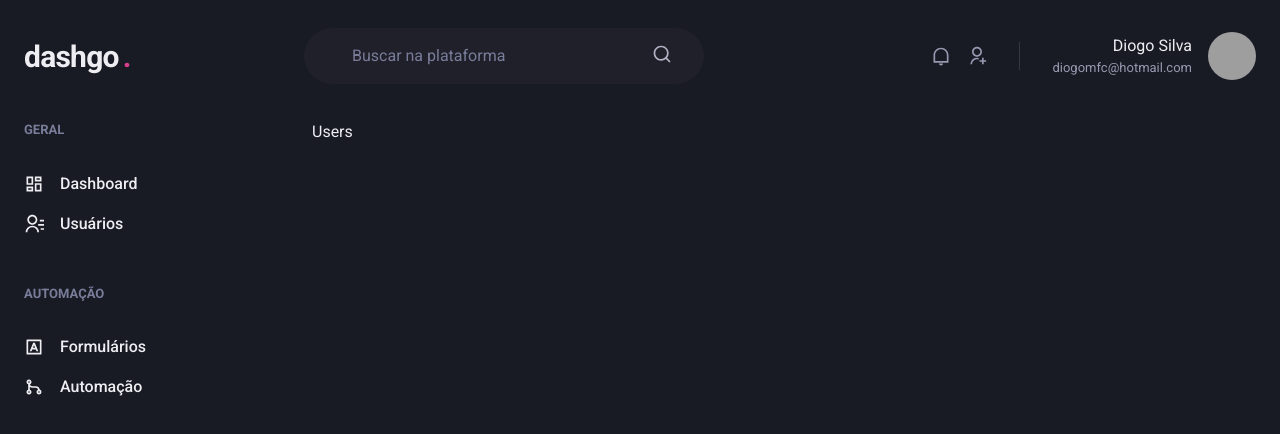
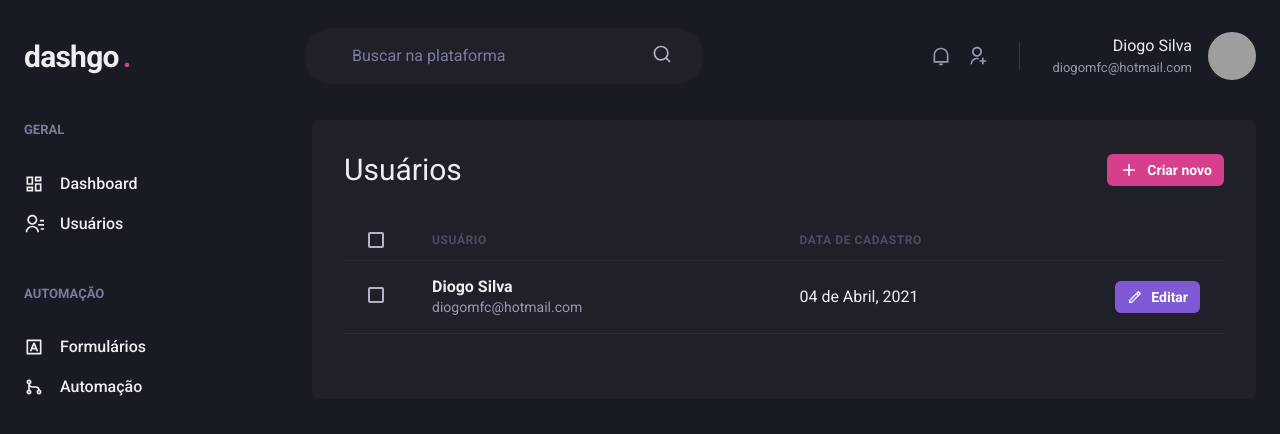
Before and after one commit to diogomfc/Dashboard-DashGO, a Next.js app in the folder dashgo/: page /users in a window 1280 px wide. Shown: the top 434 px of the page. Built offline with nearby package versions, Linux system fonts and the light colour scheme; grey boxes are pictures that could not be loaded.

Commit message:
Create page users

```diff
--- a/dashgo/src/pages/users/index.tsx
+++ b/dashgo/src/pages/users/index.tsx
@@ -1,5 +1,22 @@
 import React from "react";
-import { Box, Flex, SimpleGrid, Text, theme } from '@chakra-ui/react';
+import {
+  Box,
+  Flex,
+  Heading,
+  SimpleGrid,
+  Text,
+  theme,
+  Button,
+  Icon,
+  Table,
+  Thead,
+  Tr,
+  Checkbox,
+  Th,
+  Tbody,
+  Td
+} from '@chakra-ui/react';
+import { RiAddLine, RiPencilLine } from "react-icons/ri";
 
 import Header from "../../components/Header";
 import Sidebar from "../../components/Sidebar";
@@ -16,9 +33,76 @@ export default function UserList(){
         mx="auto"
         px="6"
      >
+
       <Sidebar />
 
-        <Text>Users</Text>
+        <Box
+          flex="1"
+          borderRadius={8}
+          bg="gray.800"
+          p="8"
+        >
+          <Flex
+            mb="8"
+            justify="space-between"
+            align="center"
+          >
+            <Heading size="lg" fontWeight="normal">Usuários</Heading>
+
+            <Button
+              as="a"
+              size="sm"
+              fontSize="sm"
+              colorScheme="pink"
+              leftIcon={<Icon as={RiAddLine} fontSize="20" />}
+            >
+              Criar novo
+            </Button>
+          </Flex>
+
+            <Table
+              colorScheme="whiteAlpha"
+              >
+                <Thead>
+                  <Tr>
+                    <Th px="6" color="gray.300" width="8">
+                      <Checkbox colorScheme="pink" />
+                    </Th>
+                    <Th>Usuário</Th>
+                    <Th>Data de cadastro</Th>
+                    <Th width="8"></Th>
+                  </Tr>
+                </Thead>
+
+                <Tbody>
+                  <Tr>
+                    <Td px="6">
+                      <Checkbox colorScheme="pink" />
+                    </Td>
+                    <Td>
+                      <Box>
+                        <Text fontWeight="bold">Diogo Silva</Text>
+                        <Text fontSize="sm" color="gray.300" >diogomfc@hotmail.com</Text>
+                      </Box>
+                    </Td>
+                    <Td>04 de Abril, 2021</Td>
+                    <Td>
+                      <Button
+                        as="a"
+                        size="sm"
+                        fontSize="sm"
+                        colorScheme="purple"
+                        leftIcon={<Icon as={RiPencilLine} fontSize="16" />}
+                      >
+                        Editar
+                      </Button>
+                    </Td>
+                 </Tr>
+                </Tbody>
+
+            </Table>
+        </Box>
+
       </Flex>
     </Box>
   );
```
